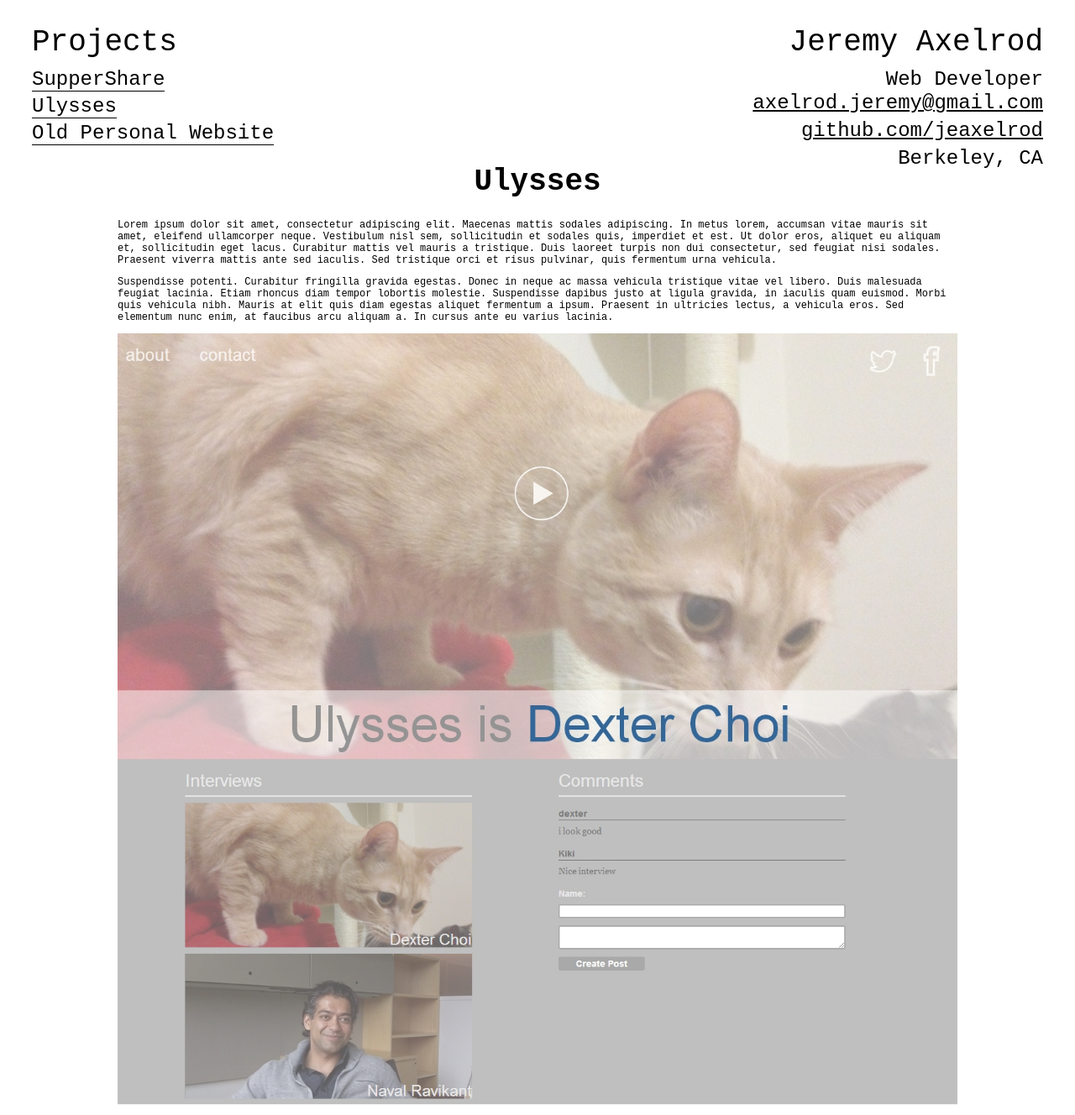
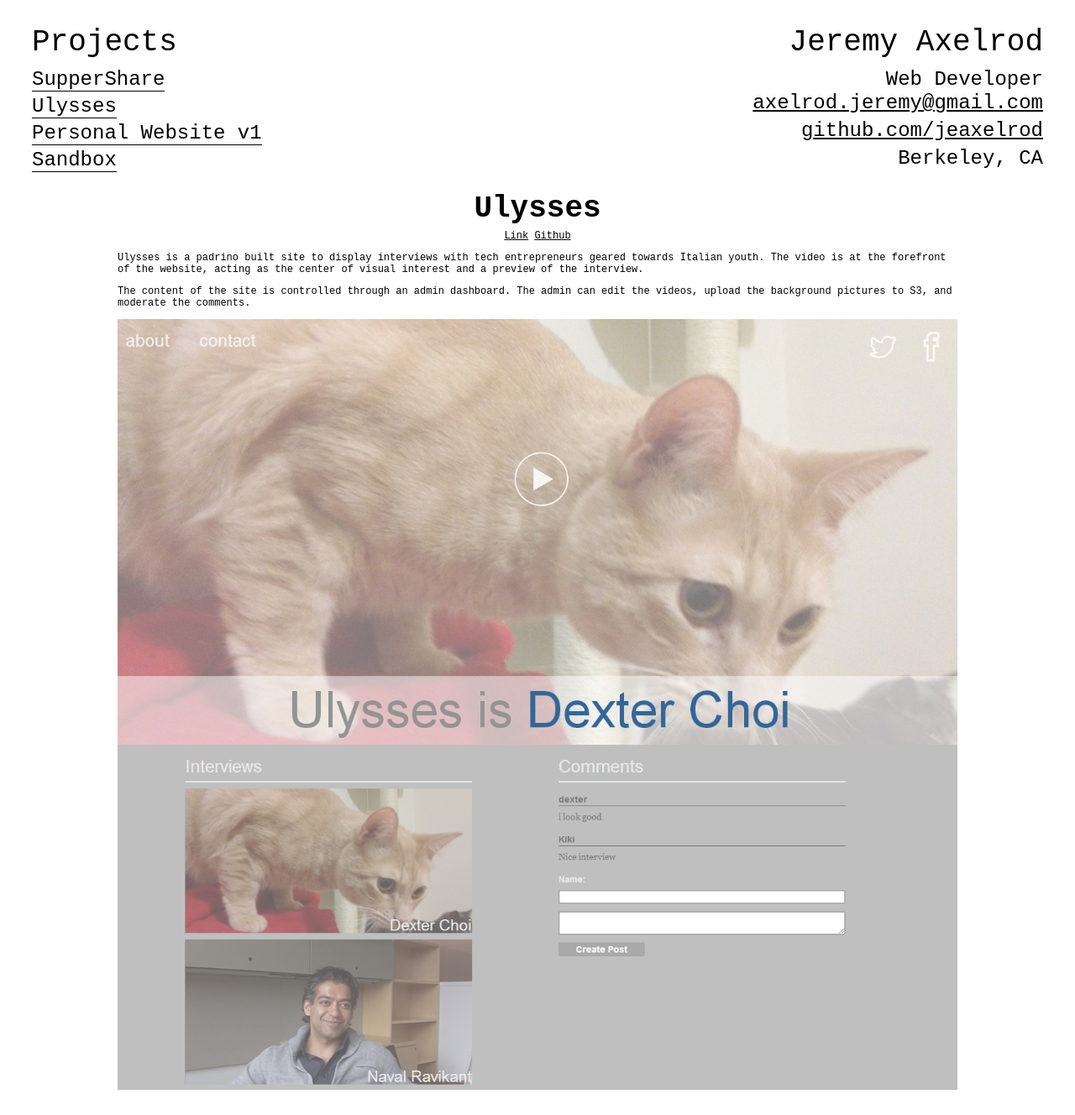
Before and after one commit to jeaxelrod/jeaxelrod.github.io, a Jekyll site: the page built from ulysses.html, in a window 1280 px wide. Shown: the whole page at 84% size. Built offline with Jekyll 4.4.1, drawn with Linux system fonts in a browser that asks for light colours.

Commit message:
Add new project; project links; project styling

```diff
--- a/_includes/head.html
+++ b/_includes/head.html
@@ -9,4 +9,7 @@
     <!-- Custom CSS -->
     <link rel="stylesheet" href="{{ "/css/style.css" | prepend: site.baseurl }}"}}>
 
+    <!-- Custom JS -->
+    <script src="/public/js/header.js"></script>
+
 </head>
--- a/_includes/header.html
+++ b/_includes/header.html
@@ -10,13 +10,16 @@
     <h1>Projects</h1>
     <ul>
       <li>
-        <h2><a href="/suppershare">SupperShare <i class="fa fa-angle-down"></i></a><h2>
+        <h2><a href="/suppershare" id="suppershare" >SupperShare</a><h2>
       </li>
       <li>
-        <h2><a href="/ulysses">Ulysses <i class="fa fa-angle-down"></i></a></h2>
+        <h2><a href="/ulysses" id="ulysses">Ulysses</a></h2>
       </li>
       <li>
-        <h2><a href="/old-personal-website">Old Personal Website <i class="fa fa-angle-down"></i></a></h2>
+        <h2><a href="/personal-website-v1" id="personal-website-v1">Personal Website v1</a></h2>
+      </li>
+      <li>
+        <h2><a href="/sandbox" id="sandbox">Sandbox</a></h2>
       </li>
     </ul>
   </div>
--- a/css/style.scss
+++ b/css/style.scss
@@ -8,7 +8,9 @@ body {
 	font-family: "Courier New";
 	font-size: 12px;
 }
-
+.display-none {
+  display: none;
+}
 .container {
 	min-height: 94vh;
   position: relative;
@@ -101,12 +103,21 @@ a:hover {
   max-width: 1000px;
   width: 80%;
   margin: 0 auto;
-  h1 {
-    font-size: 3em;
+  .project-title {
     text-align: center;
+
+    h1 {
+      font-size: 3em;
+      text-align: center;
+      margin-bottom: 5px;
+    }
   }
   .site-picture img {
     max-width: 1000px;
     width: 100%;
   }
+  .site-logo {
+    width: 400px;
+    margin: 0 auto;
+  }
 }
--- /dev/null
+++ b/public/js/header.js
@@ -0,0 +1,6 @@
+window.onload = function() {
+  var pathname = document.URL.match(/[^\/]+/g)[2];
+  var active_link = document.getElementById(pathname);
+  active_link.className = "active";
+  active_link.href = "/"
+}
--- a/ulysses.html
+++ b/ulysses.html
@@ -2,11 +2,19 @@
 title: Ulysses || Jeremy Axelrod
 layout: default
 ---
-<h1>Ulysses</h1>
+<div class="project-title">
+  <h1>Ulysses</h1>
+  <a href="http://ulysses-videos.herokuapp.com">Link</a>
+  <a href="http://github.com/jeaxelrod/ulysess.is">Github</a>
+</div>
+
 <div class="description">
-  <p>Lorem ipsum dolor sit amet, consectetur adipiscing elit. Maecenas mattis sodales adipiscing. In metus lorem, accumsan vitae mauris sit amet, eleifend ullamcorper neque. Vestibulum nisl sem, sollicitudin et sodales quis, imperdiet et est. Ut dolor eros, aliquet eu aliquam et, sollicitudin eget lacus. Curabitur mattis vel mauris a tristique. Duis laoreet turpis non dui consectetur, sed feugiat nisi sodales. Praesent viverra mattis ante sed iaculis. Sed tristique orci et risus pulvinar, quis fermentum urna vehicula.</p>
-  <p>Suspendisse potenti. Curabitur fringilla gravida egestas. Donec in neque ac massa vehicula tristique vitae vel libero. Duis malesuada feugiat lacinia. Etiam rhoncus diam tempor lobortis molestie. Suspendisse dapibus justo at ligula gravida, in iaculis quam euismod. Morbi quis vehicula nibh. Mauris at elit quis diam egestas aliquet fermentum a ipsum. Praesent in ultricies lectus, a vehicula eros. Sed elementum nunc enim, at faucibus arcu aliquam a. In cursus ante eu varius lacinia.</p>
+  <p>Ulysses is a padrino built site to display interviews with tech entrepreneurs geared towards Italian youth. The video is at the forefront of the website, acting as the center of visual interest and a preview of the interview. </p>
+  <p>The content of the site is controlled through an admin dashboard. The admin can edit the videos, upload the background pictures to S3, and moderate the comments. </p>
 </div>
 <div class="site-picture">
   <img src="/public/images/Ulysses.jpg">
 </div>
+
+<!-- to handle heroku idling -->
+<iframe src="http://ulysses-videos.herokuapp.com" class="display-none"></iframe>
```
Also changed, not shown: index.html (+6 -3 lines), old-personal-website.html (deleted, +0 -12 lines), personal-website-v1.html (added, +18 -0 lines), sandbox.html (added, +13 -0 lines), suppershare.html (+7 -4 lines), public/images/sandbox.png (added), 1 other file.
